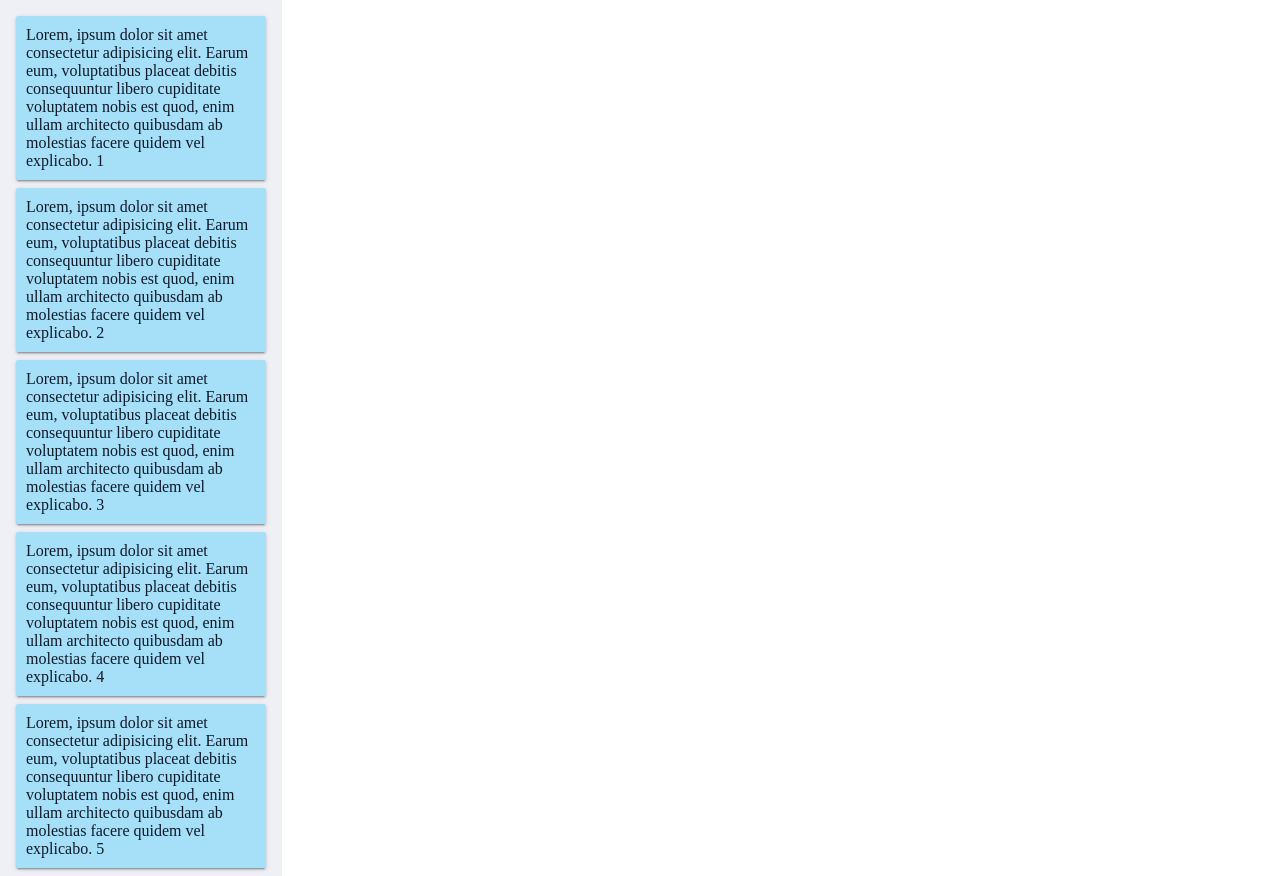
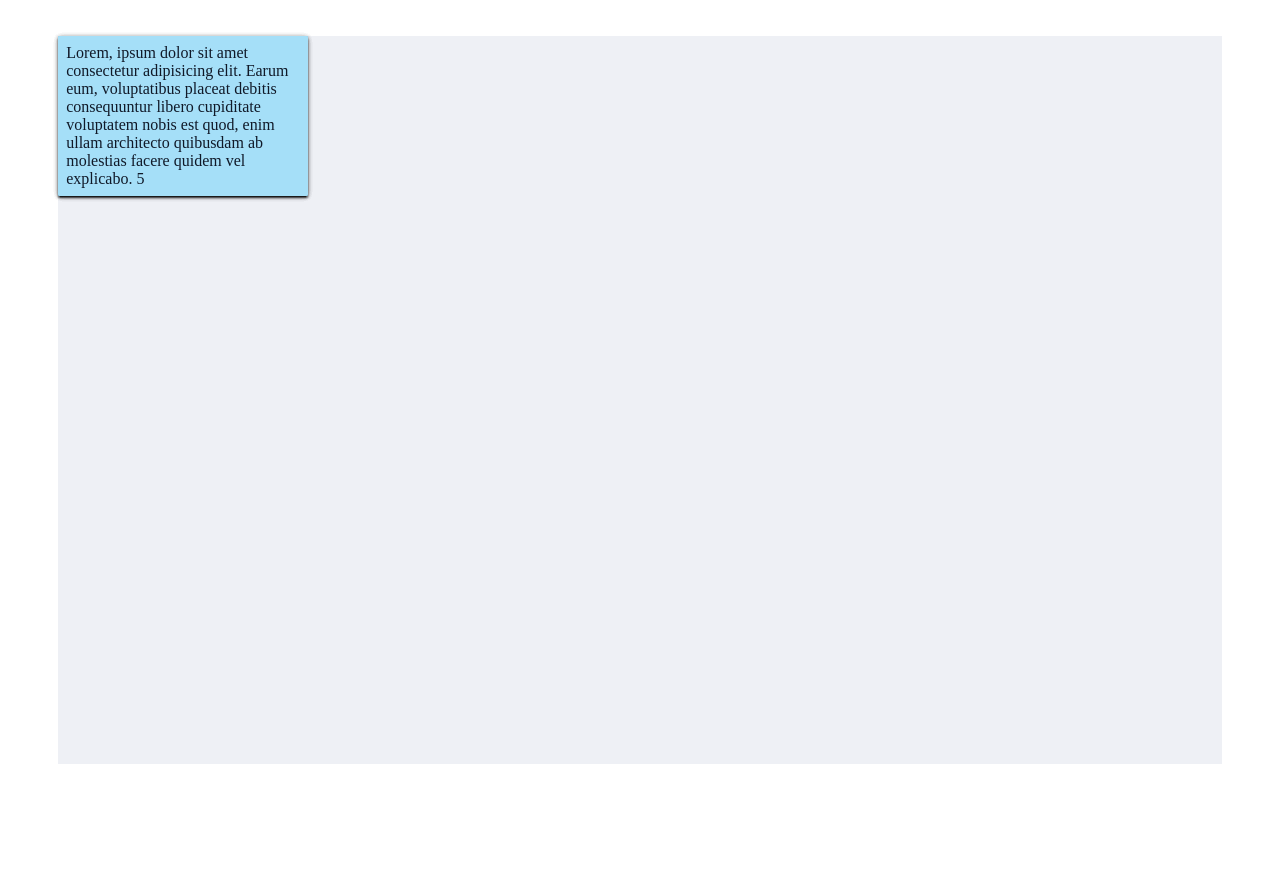
Before and after one commit to calledmeanh/point-emitter, a website built with webpack: page src/index.html in a window 1280 px wide. After the commit the page ends 800 px from the top, so only its background shows below. Built offline with nearby package versions, Linux system fonts and the light colour scheme.

Commit message:
update style

```diff
--- a/src/index.css
+++ b/src/index.css
@@ -2,21 +2,24 @@ body {
   height: 100vh;
   margin: 0;
   padding: 0;
+  display: flex;
+  justify-content: center;
+  align-items: center;
 }
 .container {
   background-color: rgb(238, 240, 245);
   display: flex;
   flex-direction: column;
   opacity: inherit;
-  padding: 16px 16px 0px;
   border: 8px none;
   transition: background-color 0.2s ease 0s, opacity 0.1s ease 0s;
   user-select: none;
-  width: 250px;
+  position: relative;
+  width: calc(100vw / 1.1);
+  height: calc(100vh / 1.1);
 }
 
 .box {
-  border: 2px solid #a5dff8;
   background-color: #a5dff8;
   color: #101928;
 
@@ -25,17 +28,21 @@ body {
   padding: 8px;
   border-radius: 2px;
 
-  margin-bottom: 8px;
   box-shadow: none;
   box-sizing: border-box;
   user-select: none;
   display: flex;
   cursor: grab;
-  transition: all 0.3s cubic-bezier(0, 0, 0.2, 1);
+  position: absolute;
+  transition: all 0.15s cubic-bezier(0, 0, 0.2, 1);
   box-shadow: 0 3px 1px -2px rgba(0, 0, 0, 0.2), 0 2px 2px 0 rgba(0, 0, 0, 0.14), 0 1px 5px 0 rgba(0, 0, 0, 0.12);
 }
 
 .box:active {
-  transform: scale(1.05);
   box-shadow: 0 5px 5px -3px rgba(0, 0, 0, 0.2), 0 8px 10px 1px rgba(0, 0, 0, 0.14), 0 3px 14px 2px rgba(0, 0, 0, 0.12);
 }
+
+.dragging {
+  cursor: grabbing;
+  z-index: 1000;
+}
```
